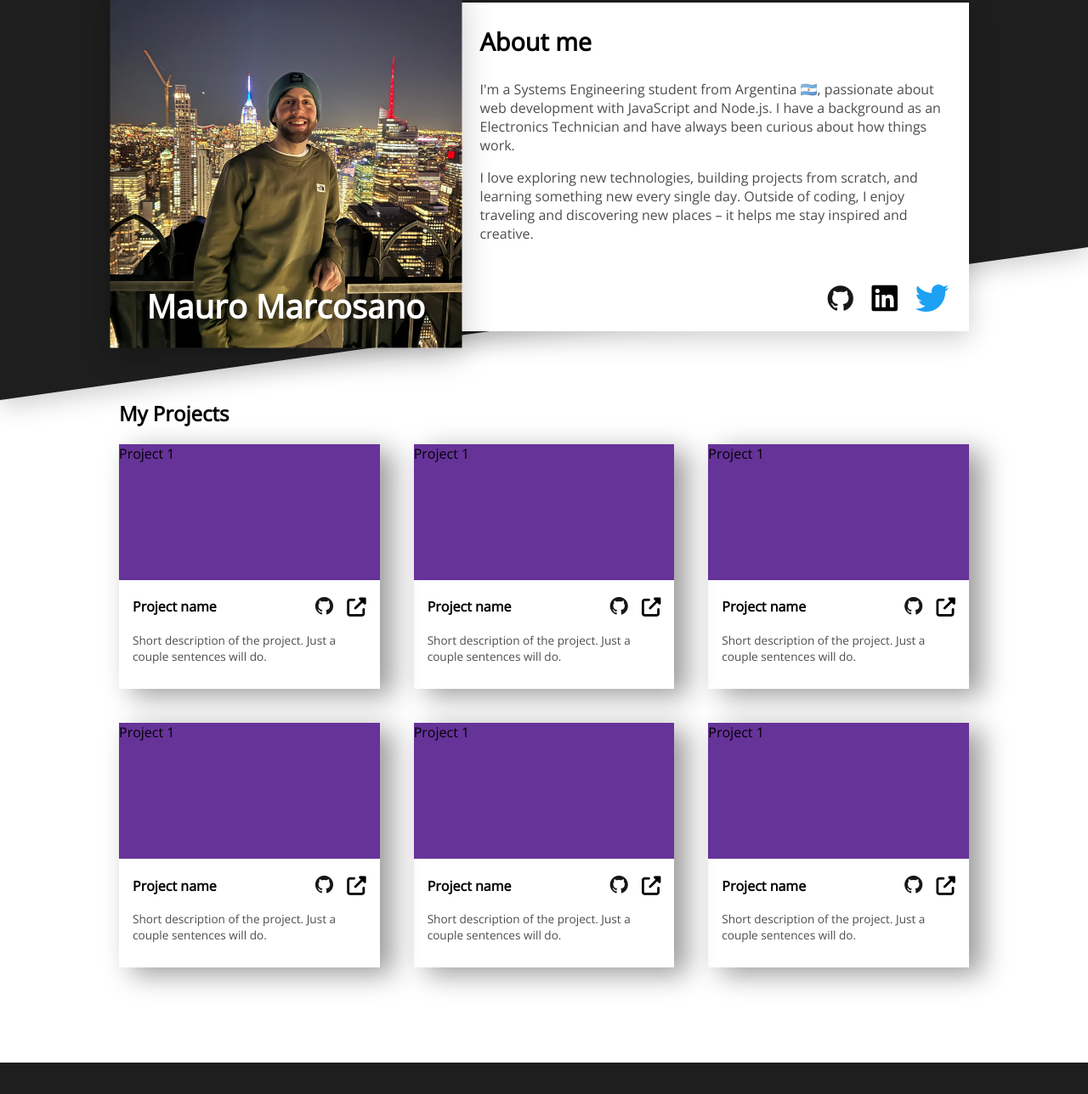
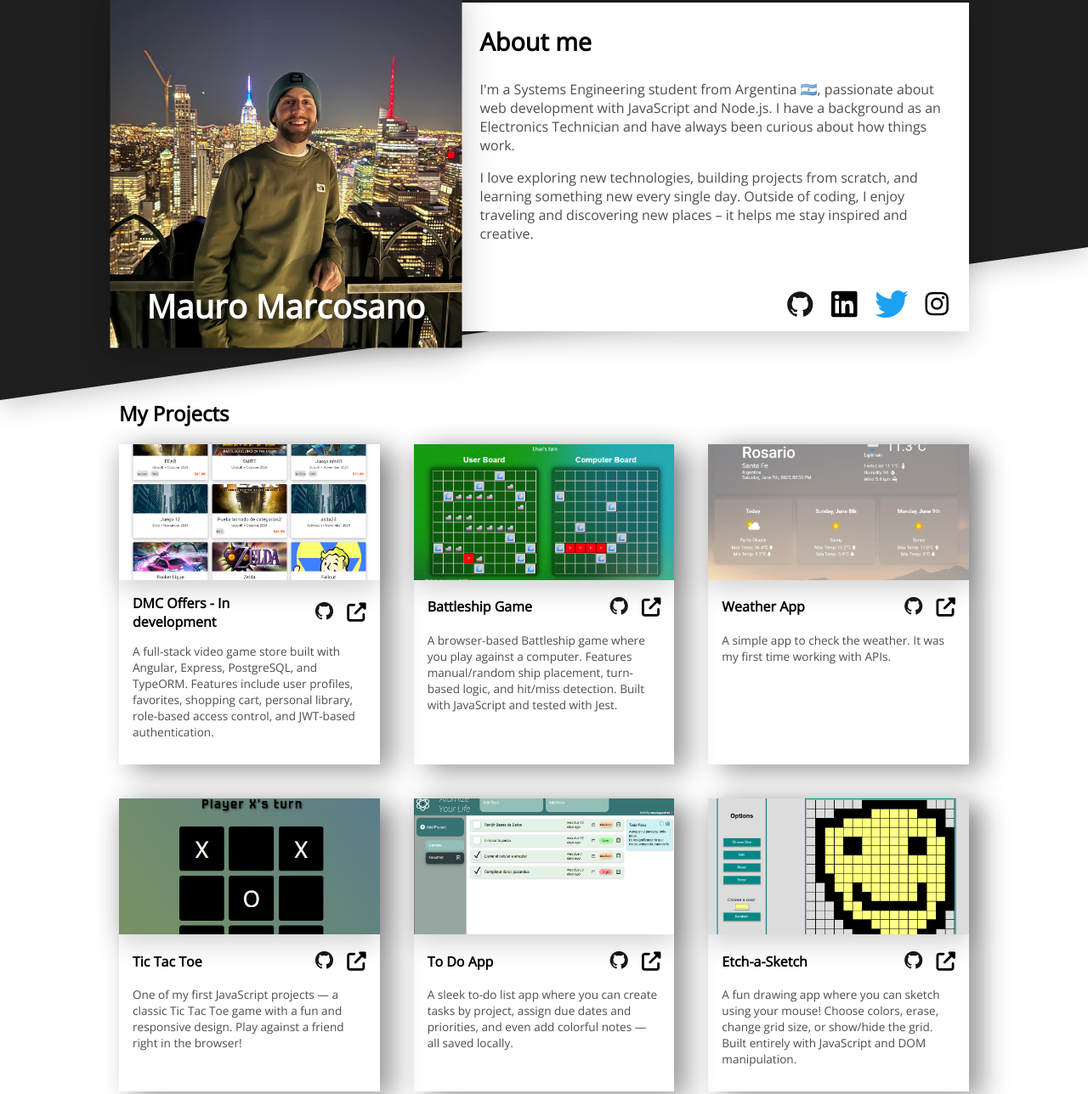
Before and after one commit to mauroagustin99/homepage, a website: page index.html in a window 1280 px wide. Shown: the part 29-1317 px from the top of the page at 85% size. Drawn offline with nearby package versions, Linux system fonts and the light colour scheme.

Commit message:
Add projects Add some more styles

```diff
--- a/index.html
+++ b/index.html
@@ -6,6 +6,7 @@
   <link rel="stylesheet" href="styles.css">
   <link rel="stylesheet" href="https://cdn.jsdelivr.net/gh/devicons/devicon@latest/devicon.min.css">
   <link rel="stylesheet" href="https://cdnjs.cloudflare.com/ajax/libs/font-awesome/6.4.0/css/all.min.css">
+  <link rel="stylesheet" href="https://cdnjs.cloudflare.com/ajax/libs/font-awesome/4.7.0/css/font-awesome.min.css">
 
   <title>Mauro's Homepage</title>
 </head>
@@ -24,9 +25,11 @@
           <p>I love exploring new technologies, building projects from scratch, and learning something new every single day. Outside of coding, I enjoy traveling and discovering new places – it helps me stay inspired and creative.</p>
         </div>
         <div class="social-icons">
-          <a href="https://github.com/mauroagustin99" target="_blank"><i class="devicon-github-original colored"></i></a>
-          <a href="https://www.linkedin.com/in/mauro-agustin-marcosano/" target="_blank"><i class="devicon-linkedin-plain"></i></a>
-          <a href="https://x.com/mauromrnr" target="_blank"><i class="devicon-twitter-original colored"></i></a>
+          <a class="link-icon" href="https://github.com/mauroagustin99" target="_blank"><i class="devicon-github-original colored"></i></a>
+          <a class="link-icon" href="https://www.linkedin.com/in/mauro-agustin-marcosano/" target="_blank"><i class="devicon-linkedin-plain"></i></a>
+          <a class="link-icon" href="https://x.com/mauromrnr" target="_blank"><i class="devicon-twitter-original colored"></i></a>
+          <a class="link-icon" href="https://www.instagram.com/mauromarcosano/" target="_blank"><i class="fa fa-instagram" aria-hidden="true"></i>
+          </a>
         </div>
       </div>
     </header>
@@ -34,83 +37,87 @@
       <h2>My Projects</h2>
       <div class="projects-container">
         <div class="project">
-          <div class="project-image">Project 1</div>
+          <div class="project-image"><img class="project-img" src="./images/Projects/dmc.png" alt="Screenshot of DMC Offers"></div>
           <div class="project-info">
             <div class="project-title">
-              <h4>Project name</h4>
+              <h4>DMC Offers - In development</h4>
               <div class="project-links">
-                <a href="#"><i class="devicon-github-original colored"></i></a>
+                <a href="https://github.com/AlexNHoyos/dmcoffers-client" target="_blank"><i class="devicon-github-original colored"></i></a>
                 <a href="#"><i class="fas fa-external-link-alt"></i></a>
               </div>
             </div>
-            <p>Short description of the project. Just a couple sentences will do.</p>
+            <p>A full-stack video game store built with Angular, Express, PostgreSQL, and TypeORM. Features include user profiles, favorites, shopping cart, personal library, role-based access control, and JWT-based authentication.</p>
+          </div>
+        </div>
+
+        <div class="project">
+          <div class="project-image"><img class="project-img" src="./images/Projects/battleship.png" alt="Screenshot of Battleship game"></div>
+          <div class="project-info">
+            <div class="project-title">
+              <h4>Battleship Game</h4>
+              <div class="project-links">
+                <a href="https://github.com/mauroagustin99/battleship" target="_blank"><i class="devicon-github-original colored"></i></a>
+                <a href="https://mauroagustin99.github.io/battleship/" target="_blank"><i class="fas fa-external-link-alt"></i></a>
+              </div>
+            </div>
+            <p>A browser-based Battleship game where you play against a computer. Features manual/random ship placement, turn-based logic, and hit/miss detection. Built with JavaScript and tested with Jest.</p>
+          </div>
+        </div>
+
+        <div class="project">
+          <div class="project-image"><img class="project-img" src="./images/Projects/weather.png" alt="Screenshot of Weather App"></div>
+          <div class="project-info">
+            <div class="project-title">
+              <h4>Weather App</h4>
+              <div class="project-links">
+                <a href="https://mauroagustin99.github.io/weather-app/" target="_blank"><i class="devicon-github-original colored"></i></a>
+                <a href="https://mauroagustin99.github.io/weather-app/" target="_blank"><i class="fas fa-external-link-alt"></i></a>
+              </div>
+            </div>
+            <p>A simple app to check the weather. It was my first time working with APIs.</p>
           </div>
         </div>
         <div class="project">
-          <div class="project-image">Project 1</div>
+          <div class="project-image"><img class="project-img" src="./images/Projects/tictactoe.png" alt="Screenshot of TicTacToe"></div>
           <div class="project-info">
             <div class="project-title">
-              <h4>Project name</h4>
+              <h4>Tic Tac Toe</h4>
               <div class="project-links">
-                <a href="#"><i class="devicon-github-original colored"></i></a>
-                <a href="#"><i class="fas fa-external-link-alt"></i></a>
+                <a href="https://github.com/mauroagustin99/tic-tac-toe" target="_blank"><i class="devicon-github-original colored"></i></a>
+                <a href="https://mauroagustin99.github.io/tic-tac-toe/" target="_blank"><i class="fas fa-external-link-alt"></i></a>
               </div>
             </div>
-            <p>Short description of the project. Just a couple sentences will do.</p>
+            <p>One of my first JavaScript projects — a classic Tic Tac Toe game with a fun and responsive design. Play against a friend right in the browser!</p>
           </div>
         </div>
         <div class="project">
-          <div class="project-image">Project 1</div>
+          <div class="project-image"><img class="project-img" src="./images/Projects/todo.png" alt="Screenshot of To Do App"></div>
           <div class="project-info">
             <div class="project-title">
-              <h4>Project name</h4>
+              <h4>To Do App</h4>
               <div class="project-links">
-                <a href="#"><i class="devicon-github-original colored"></i></a>
-                <a href="#"><i class="fas fa-external-link-alt"></i></a>
+                <a href="https://github.com/mauroagustin99/to-do-list?tab=readme-ov-file" target="_blank"><i class="devicon-github-original colored"></i></a>
+                <a href="https://mauroagustin99.github.io/to-do-list/" target="_blank"><i class="fas fa-external-link-alt"></i></a>
               </div>
             </div>
-            <p>Short description of the project. Just a couple sentences will do.</p>
+            <p>A sleek to-do list app where you can create tasks by project, assign due dates and priorities, and even add colorful notes — all saved locally.</p>
           </div>
         </div>
         <div class="project">
-          <div class="project-image">Project 1</div>
+          <div class="project-image"><img class="project-img" src="./images/Projects/etch.png" alt="Screenshot of Etch a Sketch"></div>
           <div class="project-info">
             <div class="project-title">
-              <h4>Project name</h4>
+              <h4>Etch-a-Sketch</h4>
               <div class="project-links">
-                <a href="#"><i class="devicon-github-original colored"></i></a>
-                <a href="#"><i class="fas fa-external-link-alt"></i></a>
+                <a href="https://github.com/mauroagustin99/etch-a-sketch-project" target="_blank"><i class="devicon-github-original colored"></i></a>
+                <a href="https://mauroagustin99.github.io/etch-a-sketch-project/" target="_blank"><i class="fas fa-external-link-alt"></i></a>
               </div>
             </div>
-            <p>Short description of the project. Just a couple sentences will do.</p>
+            <p>A fun drawing app where you can sketch using your mouse! Choose colors, erase, change grid size, or show/hide the grid. Built entirely with JavaScript and DOM manipulation.</p>
           </div>
         </div>
-        <div class="project">
-          <div class="project-image">Project 1</div>
-          <div class="project-info">
-            <div class="project-title">
-              <h4>Project name</h4>
-              <div class="project-links">
-                <a href="#"><i class="devicon-github-original colored"></i></a>
-                <a href="#"><i class="fas fa-external-link-alt"></i></a>
-              </div>
-            </div>
-            <p>Short description of the project. Just a couple sentences will do.</p>
-          </div>
         </div>
-        <div class="project">
-          <div class="project-image">Project 1</div>
-          <div class="project-info">
-            <div class="project-title">
-              <h4>Project name</h4>
-              <div class="project-links">
-                <a href="#"><i class="devicon-github-original colored"></i></a>
-                <a href="#"><i class="fas fa-external-link-alt"></i></a>
-              </div>
-            </div>
-            <p>Short description of the project. Just a couple sentences will do.</p>
-          </div>
-        </div>
+
       </div>
     </section>
   </main>
@@ -122,9 +129,10 @@
       <div class="contact-info"><i class="fa-solid fa-location-dot"></i><p>Rosario, Santa Fe, Argentina</p></div>
       <div class="contact-info"><i class="fa-solid fa-envelope"></i><a class="mail-link" href="mailto:mauromarcosano@gmail.com"><p>mauromarcosano@gmail.com</p></a></div>
       <div class="social-icons footer-icons">
-        <a href="https://github.com/mauroagustin99" target="_blank"><i class="devicon-github-original"></i></a>
-        <a href="https://www.linkedin.com/in/mauro-agustin-marcosano/" target="_blank"><i class="devicon-linkedin-plain"></i></a>
-        <a href="https://x.com/mauromrnr" target="_blank"><i class="devicon-twitter-original"></i></a>
+        <a class="link-icon" href="https://github.com/mauroagustin99" target="_blank"><i class="devicon-github-original"></i></a>
+        <a class="link-icon" href="https://www.linkedin.com/in/mauro-agustin-marcosano/" target="_blank"><i class="devicon-linkedin-plain"></i></a>
+        <a class="link-icon" href="https://x.com/mauromrnr" target="_blank"><i class="devicon-twitter-original"></i></a>
+        <a class="link-icon" href="https://www.instagram.com/mauromarcosano/" target="_blank"><i class="fa fa-instagram" aria-hidden="true"></i></a>
       </div>
     </div>
     <div class="contact-photo">
--- a/styles.css
+++ b/styles.css
@@ -103,10 +103,17 @@ header{
 .social-icons{
   grid-column: 2 / 3;
   display: flex;
+  align-items: center;
+  align-content: center;
   justify-content: end;
   margin-top: auto;
   gap: 20px;
   font-size: 2em;
+}
+
+.link-icon{
+  display: flex;
+  align-items: center;
 }
 
 
@@ -126,7 +133,20 @@ section{
 
 .project{
   box-shadow: 15px 8px 30px rgba(0, 0, 0, 0.4);
+  transition: transform 0.4s ease;
 }
+
+.project:hover {
+  transform: translateY(-5px);
+  transform: scale(1.05);
+}
+
+.project-img {
+  width: 100%;
+  height: auto;
+  transition: transform 0.4s ease;
+}
+
 
 .project-title{
   display: flex;
@@ -155,8 +175,13 @@ section{
 
 .project-image{
   height: 10em;
-  background-color: rebeccapurple;
+}
 
+.project-image img{
+  width: 100%;
+  height: 100%;
+  object-fit: cover;
+  box-shadow: 0 8px 30px rgba(0, 0, 0, 0.2);
 }
 
 
@@ -192,6 +217,11 @@ footer{
 
 .social-icons.footer-icons a{
   color: white ;
+}
+
+.about-me>.social-icons a:hover {
+  transform: scale(1.1);
+  transition: all 0.2s ease;
 }
 
 .social-icons.footer-icons a:hover {
```
Also changed, not shown: images/Projects/battleship.png (added), images/Projects/dmc.png (added), images/Projects/etch.png (added), images/Projects/tictactoe.png (added), images/Projects/todo.png (added), images/Projects/weather.png (added).
